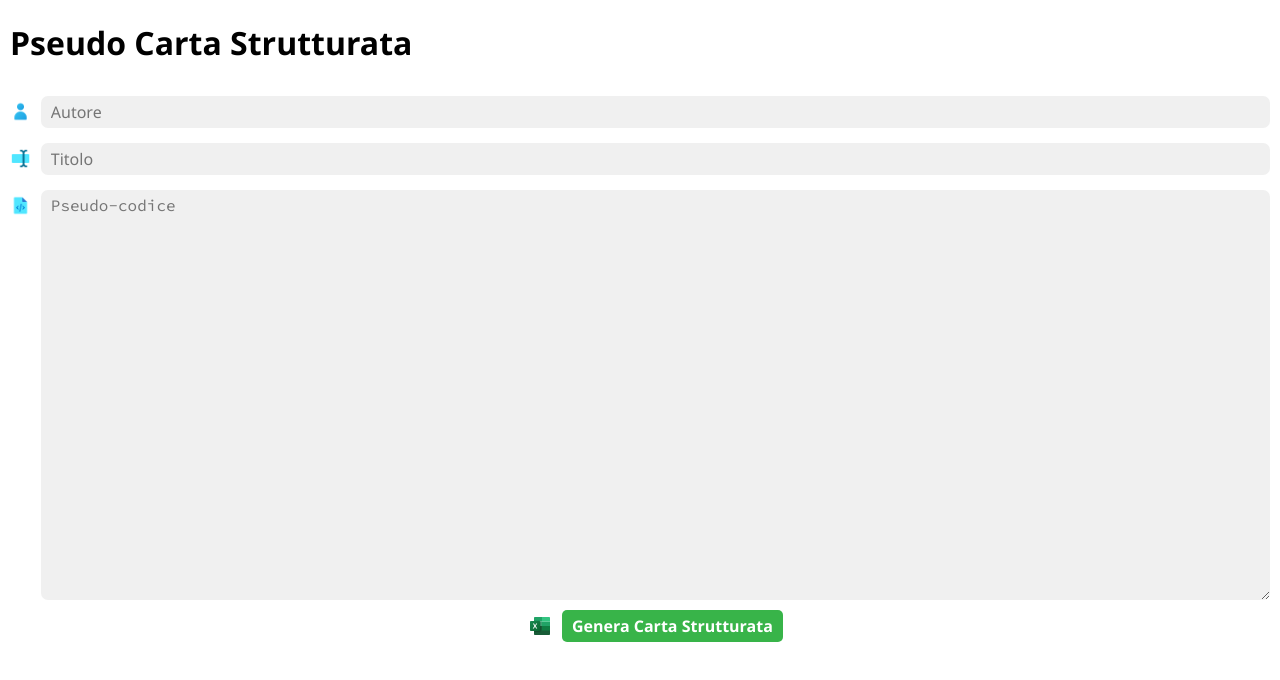
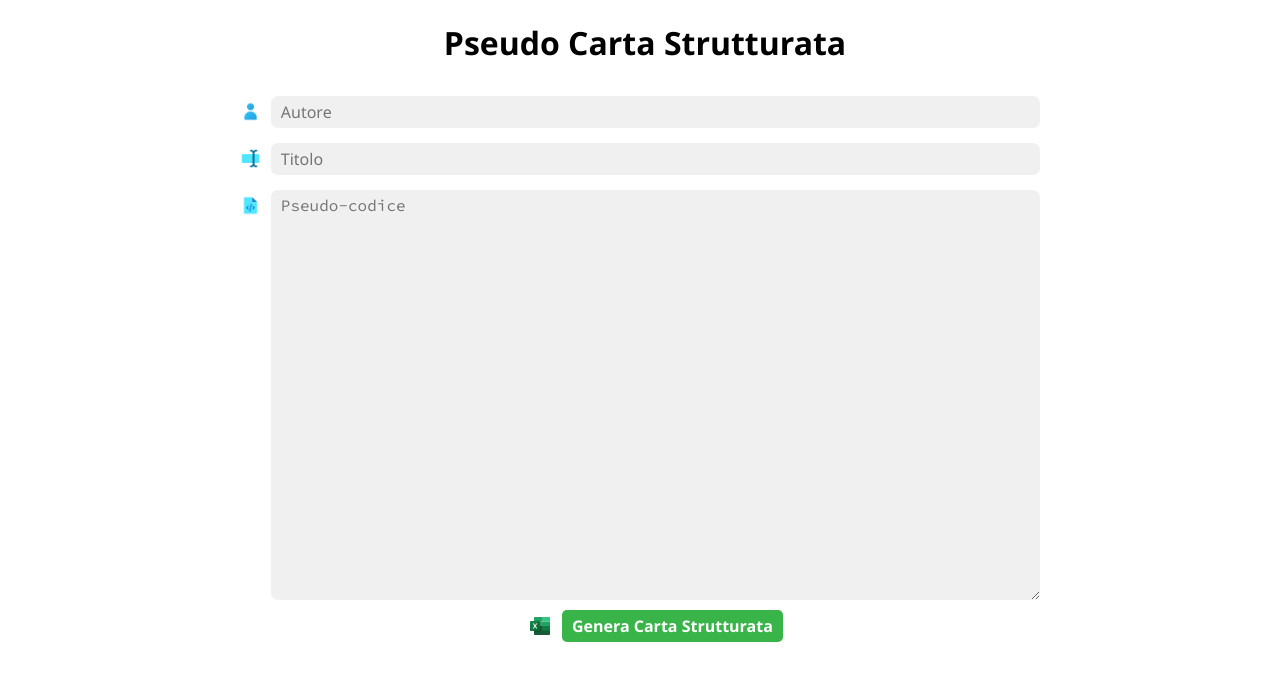
Before and after one commit to Maruchero/pseudo-cast, a SvelteKit app: page / in a window 1280 px wide. Shown: the top 680 px of the page. Built offline with nearby package versions, Linux system fonts and the light colour scheme.

Commit message:
Small UI improvements

```diff
--- a/src/routes/+page.svelte
+++ b/src/routes/+page.svelte
@@ -61,13 +61,21 @@
 	:global(body) {
 		margin: 0;
 		font-family: 'Segoe UI', 'Calibri', sans-serif;
+
+		display: flex;
+		flex-direction: column;
 	}
 
 	h1 {
+		text-align: center;
 		padding-left: 10px;
 	}
 
 	form {
+		width: 100%;
+		max-width: 100vh;
+		margin: auto;
+
 		padding: 10px;
 		display: grid;
 		grid-template-columns: max-content 1fr;
@@ -100,6 +108,9 @@
 		width: 100%;
 		font-family: 'Source Code Pro';
 		font-size: inherit;
+		text-wrap: nowrap;
+
+		resize: vertical;
 
 		border-radius: 7px;
 		padding: 5px 10px;
```
